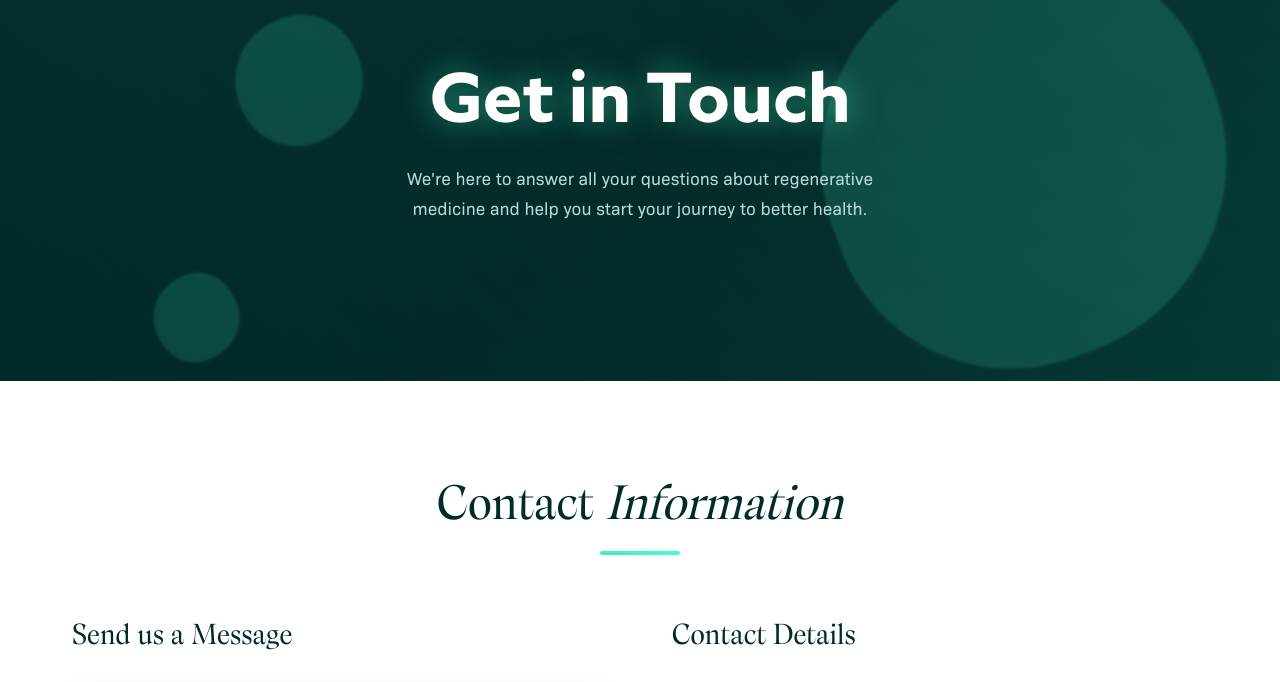
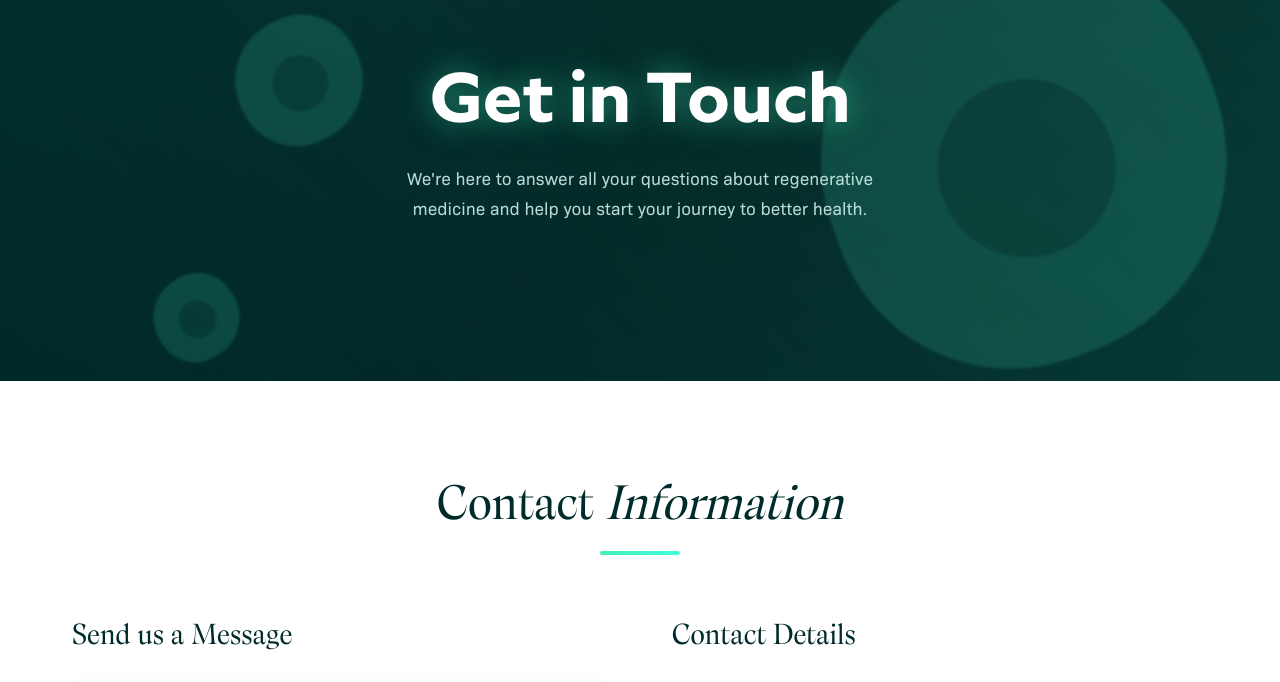
Before and after one commit to SopeDev/stemcellmex, a plain HTML site: page public/contact.html in a window 1280 px wide. Shown: the part 59-741 px from the top of the page. Drawn offline with Linux system fonts and the light colour scheme.

Commit message:
cells have nucleus!

```diff
--- a/public/contact.html
+++ b/public/contact.html
@@ -58,9 +58,9 @@
 		<div class="hero-background parallax-bg">
 			<div class="hero-video-overlay"></div>
 			<div class="organic-shapes parallax-shapes">
-				<div class="shape shape-1" data-depth="0.2"></div>
-				<div class="shape shape-4" data-depth="0.5"></div>
-				<div class="shape shape-7" data-depth="0.8"></div>
+				<div class="shape shape-1" data-depth="0.2"><div class="shape-inner"></div></div>
+				<div class="shape shape-4" data-depth="0.5"><div class="shape-inner"></div></div>
+				<div class="shape shape-7" data-depth="0.8"><div class="shape-inner"></div></div>
 			</div>
 		</div>
 		<div class="hero-content parallax-content" style="min-height: 55vh;">
```
Also changed, not shown: public/faq.html (+3 -3 lines).
